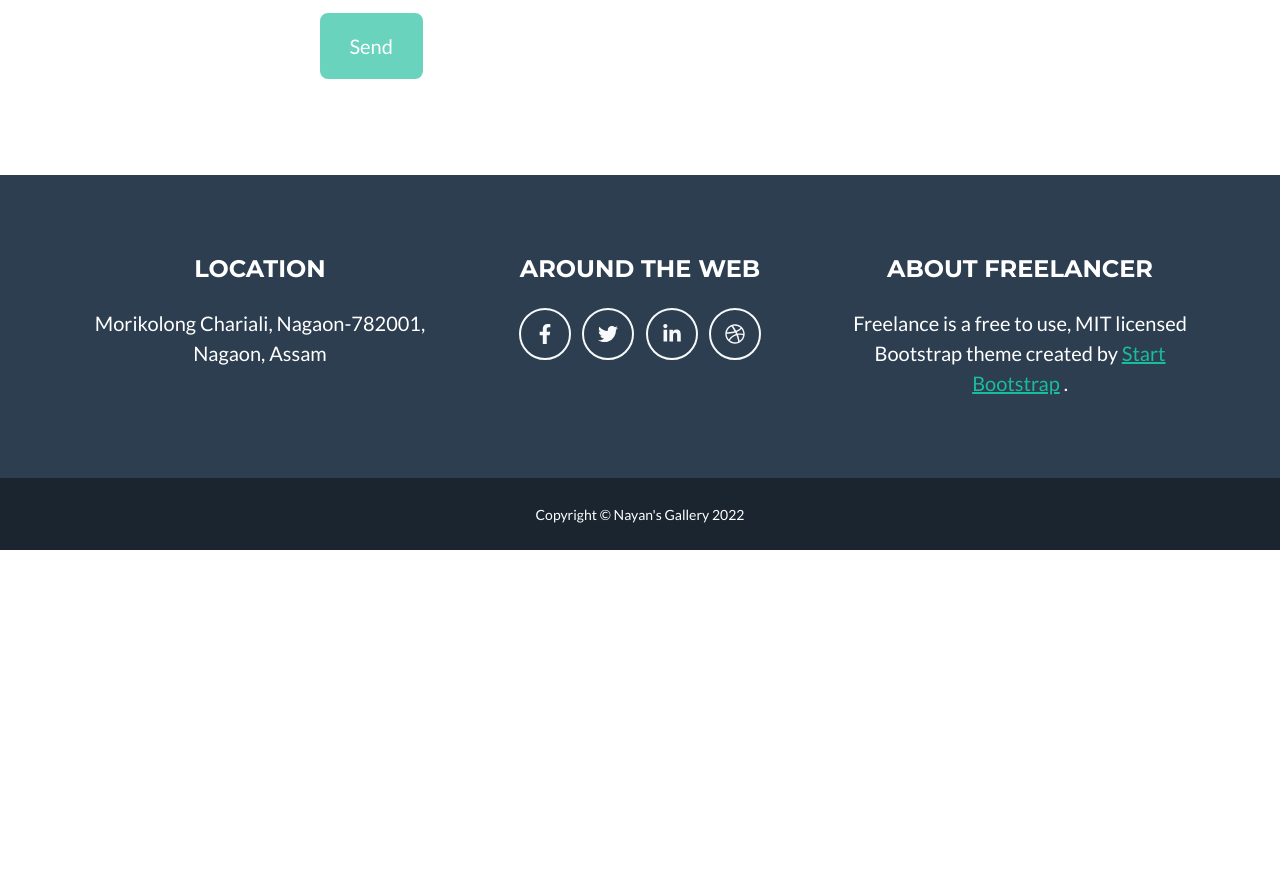
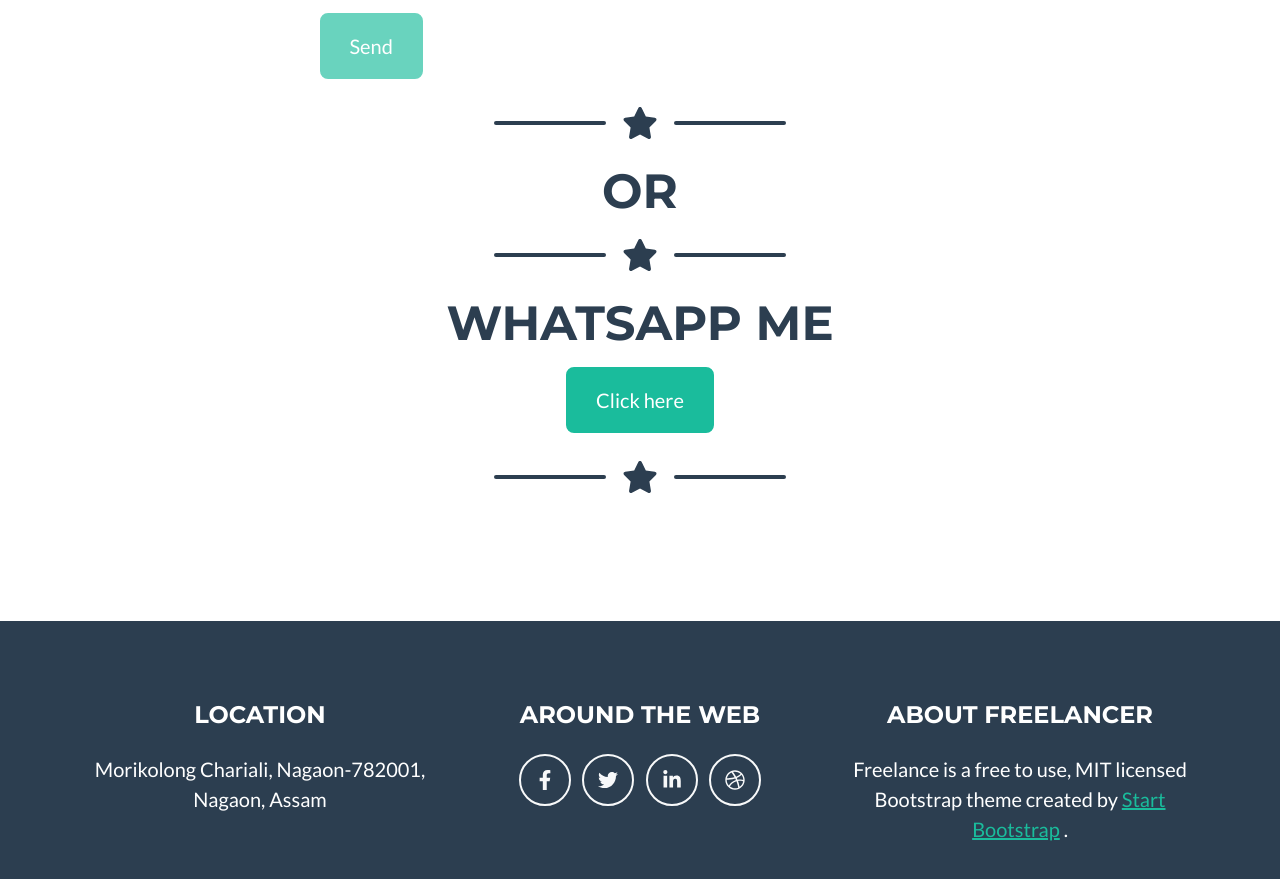
Before and after one commit to dhritimn/Nayan, a plain HTML site: page index.html in a window 1280 px wide. Shown: the part 2983-3862 px from the top of the page. Before the commit the page ends 3533 px from the top, so only its background shows below. Drawn offline with nearby package versions, Linux system fonts and the light colour scheme.

Commit message:
Update index.html

```diff
--- a/index.html
+++ b/index.html
@@ -215,6 +215,30 @@
                             <button class="btn btn-primary btn-xl disabled" id="submitButton" type="submit">Send</button>
                         </form>
                     </div>
+                </div>
+                  <!-- Icon Divider-->
+                 <div class="divider-custom">
+                    <div class="divider-custom-line"></div>
+                    <div class="divider-custom-icon"><i class="fas fa-star"></i></div>
+                    <div class="divider-custom-line"></div>
+                </div>
+                <h2 class="page-section-heading text-center text-uppercase text-secondary mb-0">OR</h2>
+                 <!-- Icon Divider-->
+                 <div class="divider-custom">
+                    <div class="divider-custom-line"></div>
+                    <div class="divider-custom-icon"><i class="fas fa-star"></i></div>
+                    <div class="divider-custom-line"></div>
+                </div>
+                <h2 class="page-section-heading text-center text-uppercase text-secondary mb-0">Whatsapp Me</h2><br>
+                 <!-- Submit Button-->
+                 <center>
+                 <button class="btn btn-primary btn-xl" id="submitButton" type="submit">Click here</button>
+                </center>
+                  <!-- Icon Divider-->
+                  <div class="divider-custom">
+                    <div class="divider-custom-line"></div>
+                    <div class="divider-custom-icon"><i class="fas fa-star"></i></div>
+                    <div class="divider-custom-line"></div>
                 </div>
             </div>
         </section>
```
